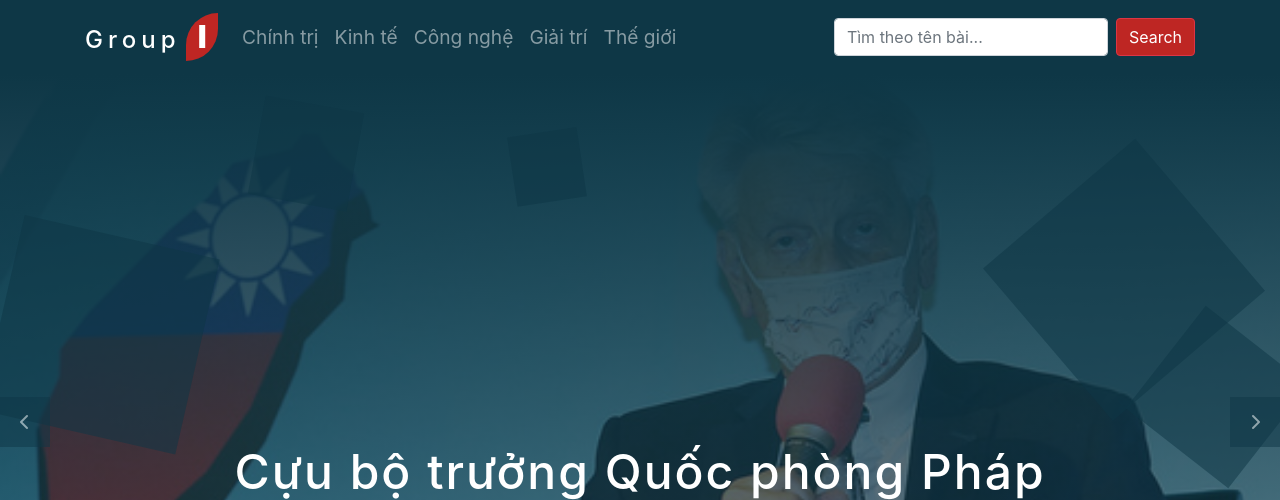
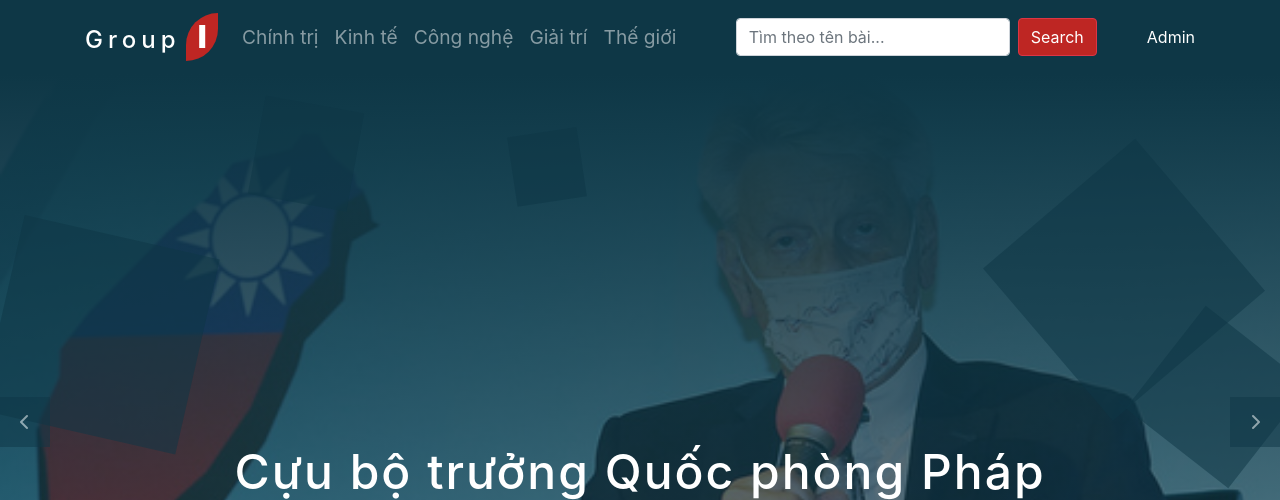
Before and after one commit to nguyentanle/nhom_I, a PHP site: page /index.php in a window 1280 px wide; the page is wider, and only the part inside the window is pictured. Shown: the top 500 px of that part. Run offline with PHP 8.4, Linux system fonts and the light colour scheme; data comes from the database, SQL or seed files in the repository; some libraries are stand-ins or nearby versions; some web fonts are replaced.

Commit message:
update file nav.php

```diff
--- a/layouts/components/nav.php
+++ b/layouts/components/nav.php
@@ -35,6 +35,7 @@ $arrCategory = $category->getAll();
                 <input name="key" class="form-control mr-sm-2" type="text" placeholder="Tìm theo tên bài...">
                 <button class="btn btn-danger my-2 my-sm-0" type="submit">Search</button>
             </form>
+            <a href="admin/posts_view.php" style="margin-left: 50px;"> Admin </a>
         </div>
     </div>
 </nav>
```
